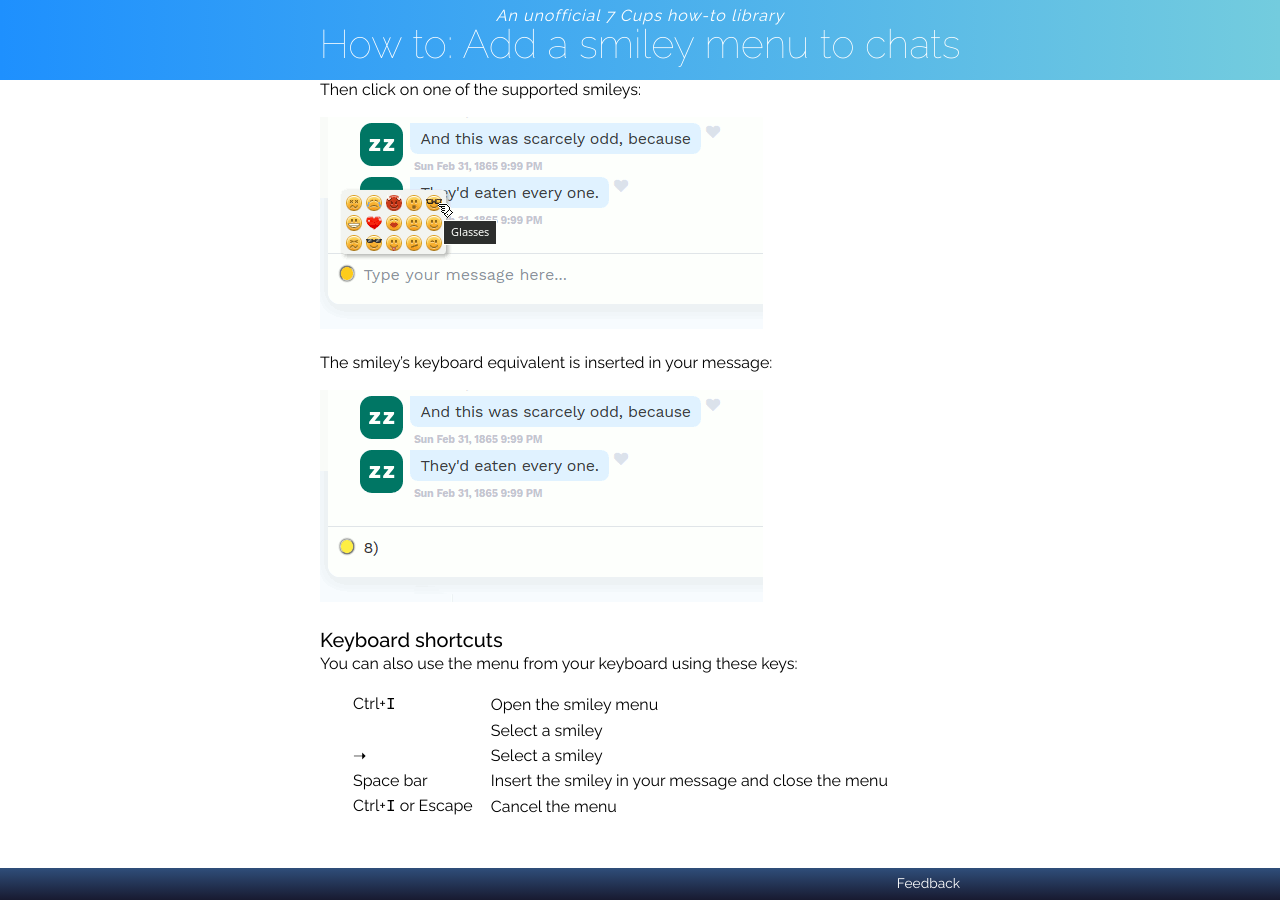
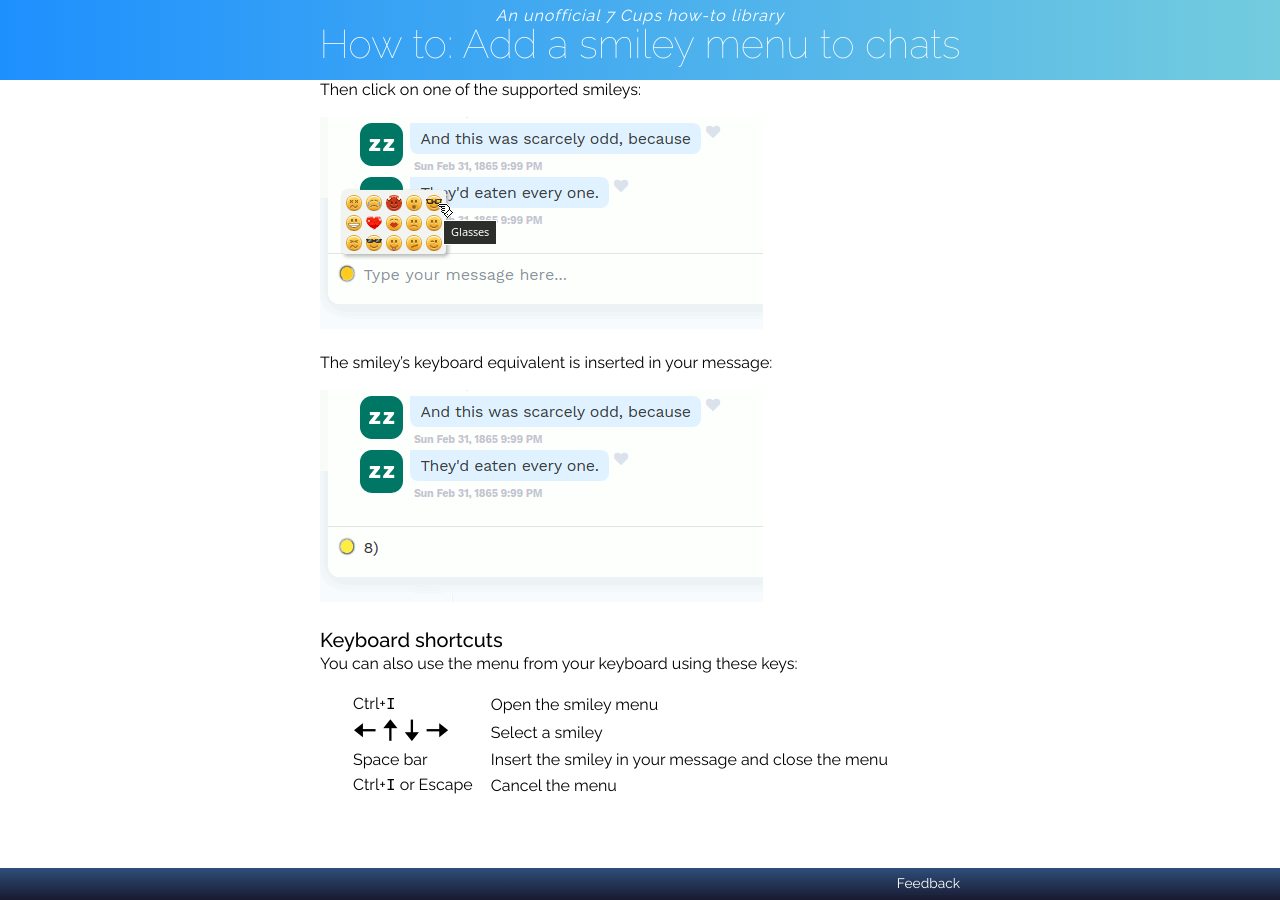
Before and after one commit to RarelyCharlie/rarelycharlie.github.io, a Jekyll site: the page built from _draft/smileymenu.md, in a window 1280 px wide and 900 px high, scrolled down 1043 px. Built offline with Jekyll 4.4.1, drawn with Linux system fonts in a browser that asks for light colours.

Commit message:
better arrows

```diff
--- a/_draft/smileymenu.md
+++ b/_draft/smileymenu.md
@@ -52,7 +52,6 @@ The smiley's keyboard equivalent is inserted in your message:
 You can also use the menu from your keyboard using these keys:
 
 |Ctrl+`I`|Open the smiley menu|
-|<i class="fa fa-long-arrow-alt-left"></i><i class="fa fa-long-arrow-alt-up"></i><i class="fa fa-long-arrow-alt-down"></i><i class="fa fa-long-arrow-alt-right"></i>|Select a smiley|
-|➝|Select a smiley|
+|<span style="font-size: 167%; font-weight: bold;">🠠 🠡 🠣 🠢</span>|Select a smiley|
 |Space bar|Insert the smiley in your message and close the menu|
 |Ctrl+`I` or Escape|Cancel the menu|
```
